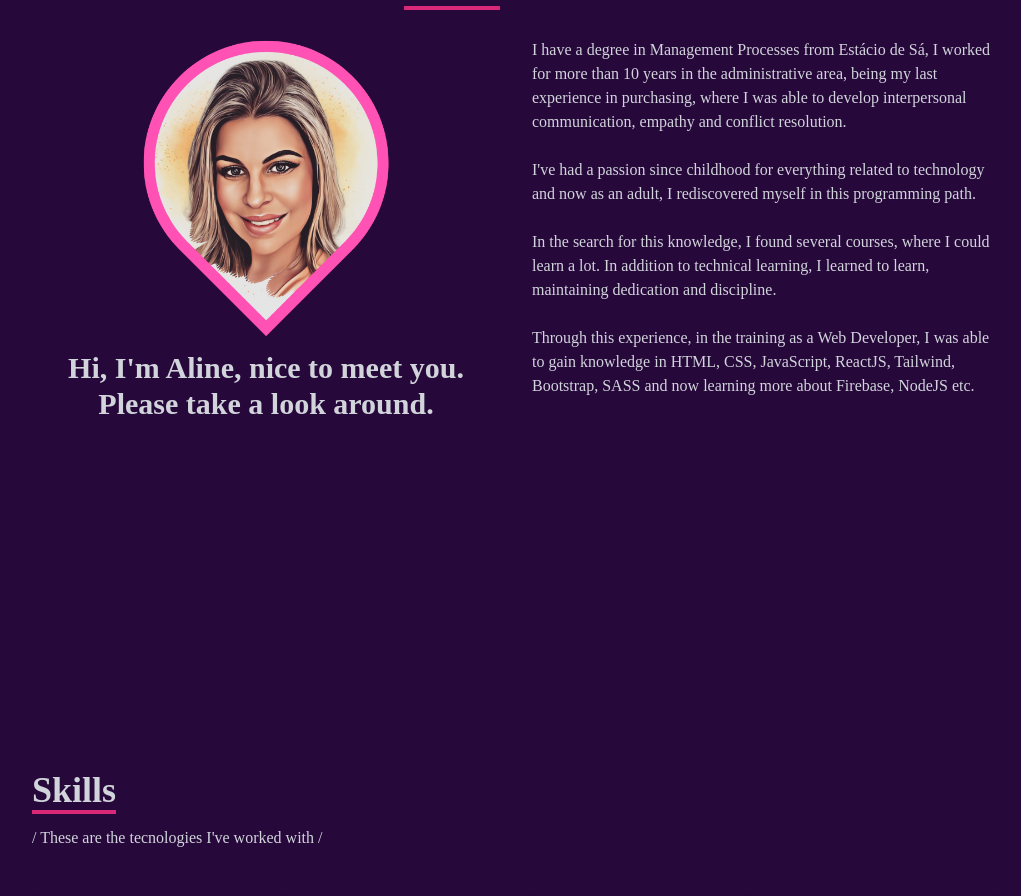
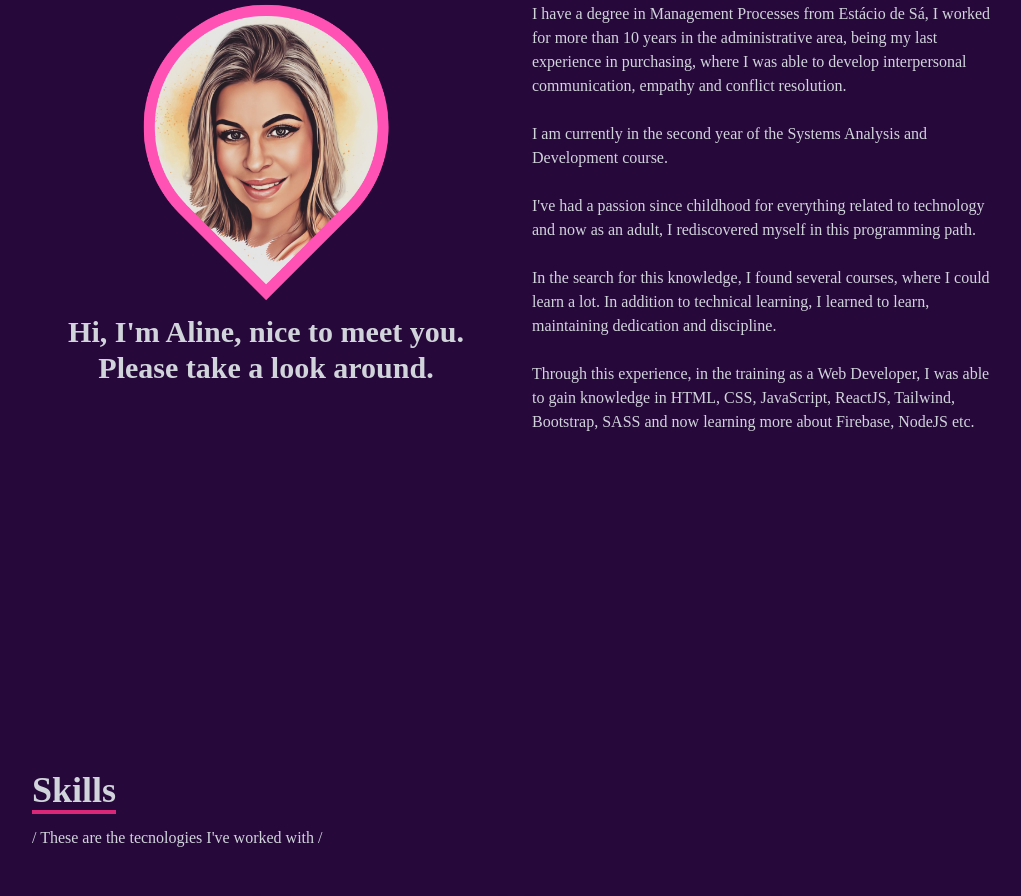
Before and after one commit to alinerivieri/portfolio, a React (Create React App) app: page / in a window 1280 px wide. Shown: the part 1006-1902 px from the top of the page, without its empty margins (124-1145 px from the left). Built offline with nearby package versions, Linux system fonts and the light colour scheme.

Commit message:
update about

```diff
--- a/src/components/About.jsx
+++ b/src/components/About.jsx
@@ -24,6 +24,10 @@ const About = () => {
             </p>
             <br/>
             <p>
+            I am currently in the second year of the Systems Analysis and Development course.
+            </p>
+            <br/>
+            <p>
             I've had a passion since childhood for everything related to technology and now as an adult, I rediscovered myself in this programming path.
             </p>
             <br/>
```
